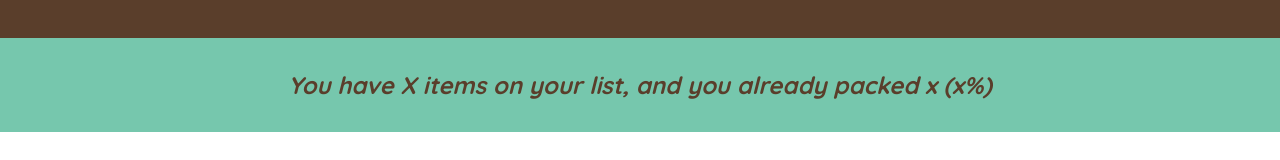
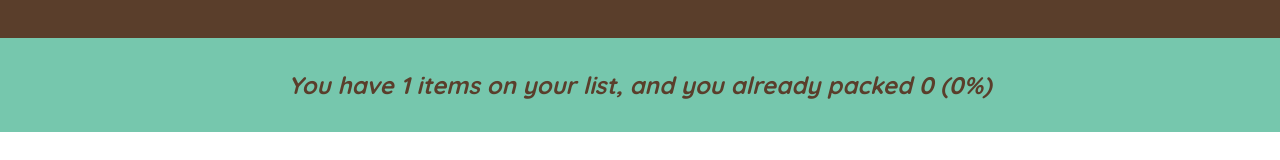
Before and after one commit to Josh-Alhassan/travel-list, a React (Create React App) app: page / in a window 1280 px wide. Both pictures are taken after typing "Sample" into the empty fields and a click on the button "ADD". Shown: the part 358-518 px from the top of the page. Built offline with nearby package versions, Linux system fonts and the light colour scheme.

Commit message:
calculate statistics as derived state

```diff
--- a/src/App.js
+++ b/src/App.js
@@ -28,7 +28,7 @@
         onDeleteItem={handleDeleteItem}
         onToggleItem={handleToggleItem}
       />
-      <Stats />
+      <Stats items={items} />
     </div>
   );
 }
@@ -101,7 +101,7 @@
     <li>
       <input
         type="checkbox"
-        value={item.packed}
+        checked={item.packed}
         onChange={() => onToggleItem(item.id)}
       />
       <span style={item.packed ? { textDecoration: "line-through" } : {}}>
@@ -112,10 +112,25 @@
   );
 }
 
-function Stats() {
+function Stats({ items }) {
+  if (!items.length)
+    return (
+      <p className="stats">
+        <em>Start adding some items to your packing list</em>
+      </p>
+    );
+
+  const numItems = items.length;
+  const numPacked = items.filter((item) => item.packed).length;
+  const percentage = Math.floor((numPacked / numItems) * 100);
+
   return (
     <footer className="stats">
-      <em>You have X items on your list, and you already packed x (x%)</em>
+      <em>
+        {percentage === 100
+          ? "You've got everything! Ready to go +"
+          : `You have ${numItems} items on your list, and you already packed ${numPacked} (${percentage}%)`}
+      </em>
     </footer>
   );
 }
```
